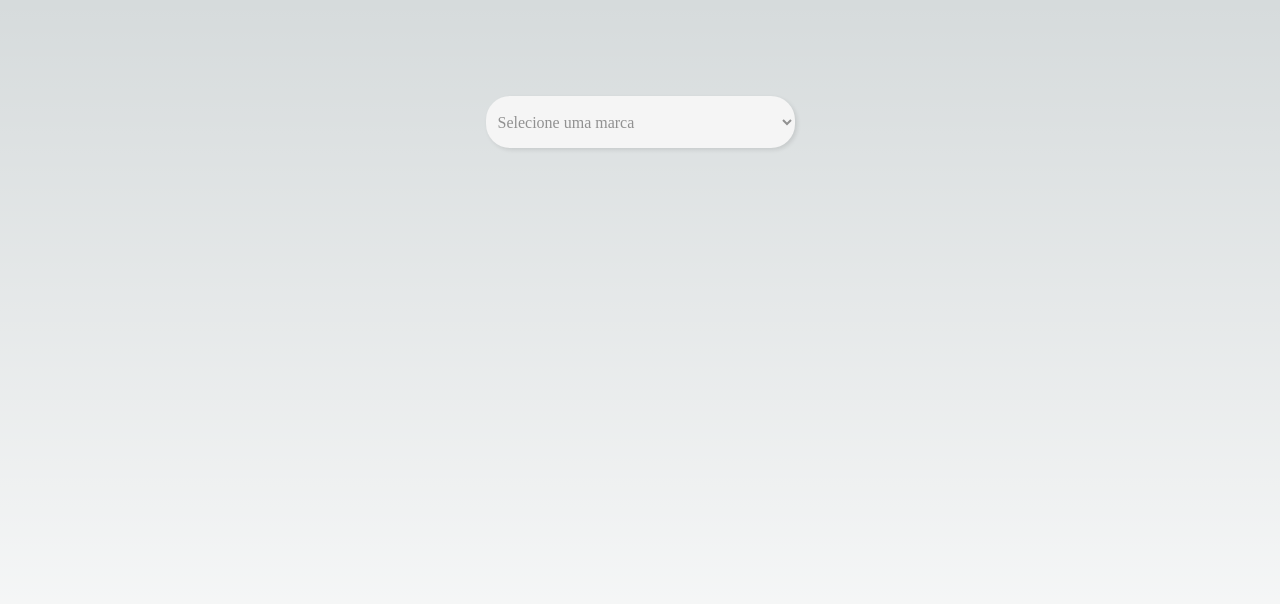
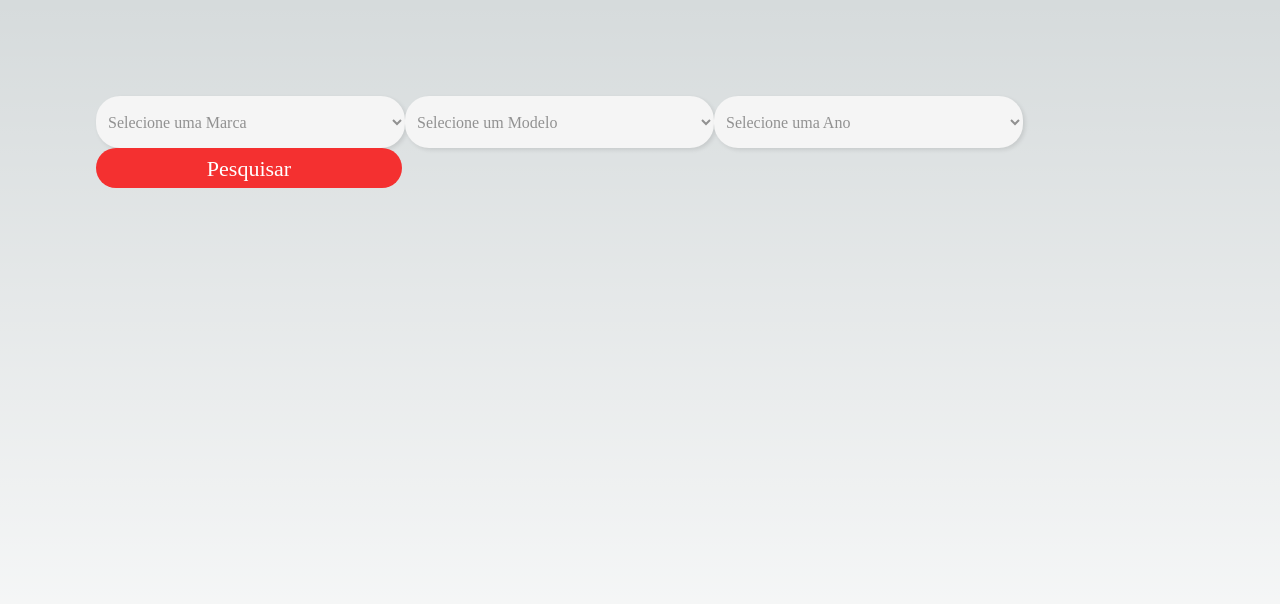
Before and after one commit to filipesuhett/youcars-comparator, a Next.js app in the folder frontend/: page / in a window 1280 px wide. Shown: the top 604 px of the page. Built offline with nearby package versions, Linux system fonts and the light colour scheme.

Commit message:
update searchCar

```diff
--- a/frontend/src/app/search/page.jsx
+++ b/frontend/src/app/search/page.jsx
@@ -4,9 +4,8 @@ import Footer from "../../components/footer.jsx"
 import Header from "../../components/header.jsx"
 import ResulComp from "../../components/resulComp.jsx"
 import Opinion from "../../components/opinion.jsx"
-
+import ButtonTeste from "../../components/searchCar.jsx"
 import axios from 'axios';
-import React, { useState, useEffect } from 'react';
 
 const api = axios.create({
   baseURL: 'http://localhost:3000'
@@ -68,19 +67,6 @@ const styles = {
 
 
 export default function Search() {
-  let dados = {}
-  let marca = ""
-  let ano = ""
-  let modelo = ""
-
-  const pegarDadosBD = (nome) =>{
-    api.get(`/${nome}`, (values)=>{
-      dados = values
-    })
-  }
-
-
-
   return (
     <div className=" bg-white flex min-h-screen flex-col items-center justify-between p-24">
         <Header/>
@@ -88,22 +74,8 @@ export default function Search() {
         <div style={styles.containerOptions}>
             <p style={styles.Text}>Pesquise alguma característica do carro</p>
 
-            <select style={styles.Dropdown} defaultValue="" onClick={pegarDadosBD("marca")}>
-              <option value="" disabled hidden> {props.label ?? "Selecione uma marca" }</option>
-              {dados.map((value) => (<option value={value} key={value} onClick={marca = value}>{value}</option>))}
-            </select>
+            <ButtonTeste/>
 
-            <select style={styles.Dropdown} defaultValue="" onClick={pegarDadosBD("ano")}>
-              <option value="" disabled hidden> {props.label ?? "Selecione uma opção" }</option>
-              {dados.map((value) => (<option value={value} key={value}>{value}</option>))}
-            </select>
-
-            <select style={styles.Dropdown} defaultValue="" onClick={pegarDadosBD("modelo")}>
-              <option value="" disabled hidden> {props.label ?? "Selecione uma opção" }</option>
-              {dados.map((value) => (<option value={value} key={value}>{value}</option>))}
-            </select>
-
-          <button style={styles.Button} onClick={(marca,ano,modelo)}>Pesquisar</button>
 
         </div>
 
--- a/frontend/src/components/searchCar.jsx
+++ b/frontend/src/components/searchCar.jsx
@@ -62,21 +62,50 @@ const api = axios.create({
 
 
 const Buttonteste = (props) => {
-    const [users, setUsers ] = useState([])
+    const [marca, setMarca ] = useState([])
+    const [modelo, setModelo ] = useState([])
+    const [ano, setAno ] = useState([])
 
-    function handleClickTeste(){
+    function handleClickGetMarca(){
 
-        api.get('/').then((marca)=>{
-        setUsers(marca.data)
-        })
+      api.get('/car/marca').then((dado)=>{
+      setMarca(dado.data)
+      })
+    }
+
+    function handleClickGetModelo(){
+
+      api.get('/car/modelo').then((dado)=>{
+      setModelo(dado.data)
+      })
+    }
+
+    function handleClickGetAno(){
+
+      api.get('/car/ano').then((dado)=>{
+      setAno(dado.data)
+      })
     }
 
   return (
     <div >
-            <select style={styles.Dropdown} defaultValue="" onClick={handleClickTeste}>
-              <option value="" > {props.label ?? "Selecione uma marca" }</option>
-              {users.map((value) => (<option value={value.marca} key={value.marca}>{value.marca}</option>))}
+
+            <select style={styles.Dropdown} defaultValue="" onClick={handleClickGetMarca}>
+              <option value="" > {props.label ?? `Selecione uma Marca` }</option>
+              {marca.map((value) => (<option value={value.marca} key={value.marca}>{value.marca}</option>))}
             </select>
+
+            <select style={styles.Dropdown} defaultValue="" onClick={handleClickGetModelo}>
+              <option value="" > {props.label ?? `Selecione um Modelo` }</option>
+              {modelo.map((value) => (<option value={value.modelo} key={value.modelo}>{value.modelo}</option>))}
+            </select>
+
+            <select style={styles.Dropdown} defaultValue="" onClick={handleClickGetAno}>
+              <option value="" > {props.label ?? `Selecione uma Ano` }</option>
+              {ano.map((value) => (<option value={value.ano} key={value.ano}>{value.ano}</option>))}
+            </select>
+
+            <button style={styles.Button} >Pesquisar</button>
 
     </div>
   );
```
Also changed, not shown: 1 other file (tests, documents, lock files or other folders).
